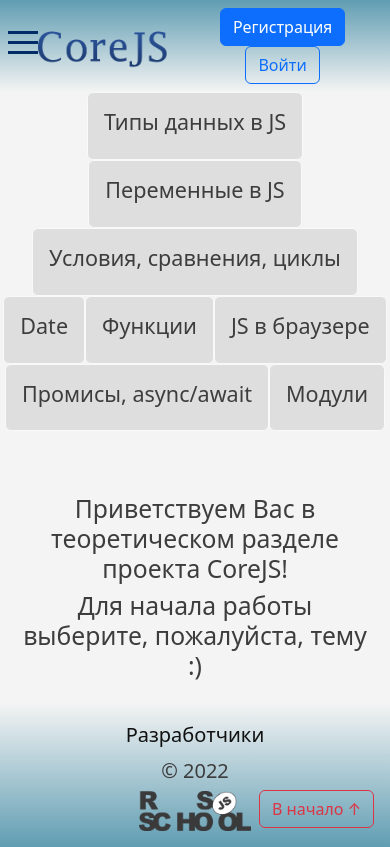
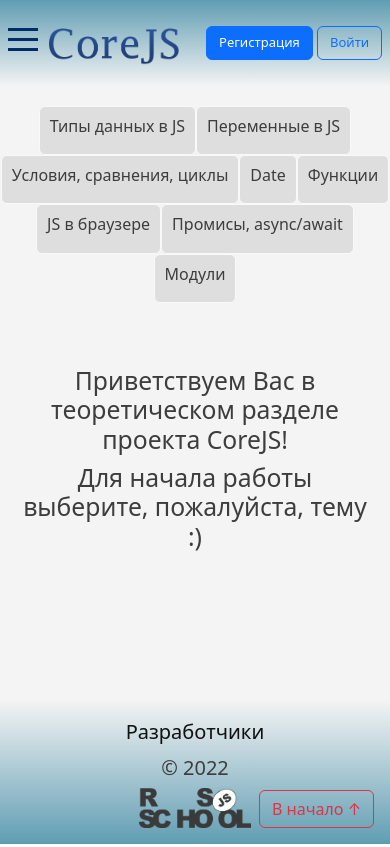
Before and after one commit to Pixel-King/CoreJS, a React (Create React App) app in the folder corejs-dev/: page /theory in a window 390 px wide. Built offline with nearby package versions, Linux system fonts and the light colour scheme.

Commit message:
fix: font-size

```diff
--- a/corejs-dev/src/App.css
+++ b/corejs-dev/src/App.css
@@ -157,6 +157,10 @@
 
 @media screen and (max-width: 430px) {
 
+  .account-buttons a button {
+    font-size: 13px !important;
+  }
+
   .footer-container {
     flex-direction: column;
     gap:5px;
--- a/corejs-dev/src/components/Theory/articlesPage.css
+++ b/corejs-dev/src/components/Theory/articlesPage.css
@@ -153,6 +153,11 @@
 @media screen and (max-width: 500px) {
     .nav.articles-nav {
         width: 100%;
+        margin-top: 20px;
+    }
+
+    .articles-nav-container-head {
+        font-size: 16px;
     }
 
     .articles-nav-wrap {
@@ -170,6 +175,10 @@
         justify-content: center;
     }
 
+    .articles-nav div {
+        padding: 10px !important;
+    }
+
     .articles-wrap {
         width: 100%;
     }
```
